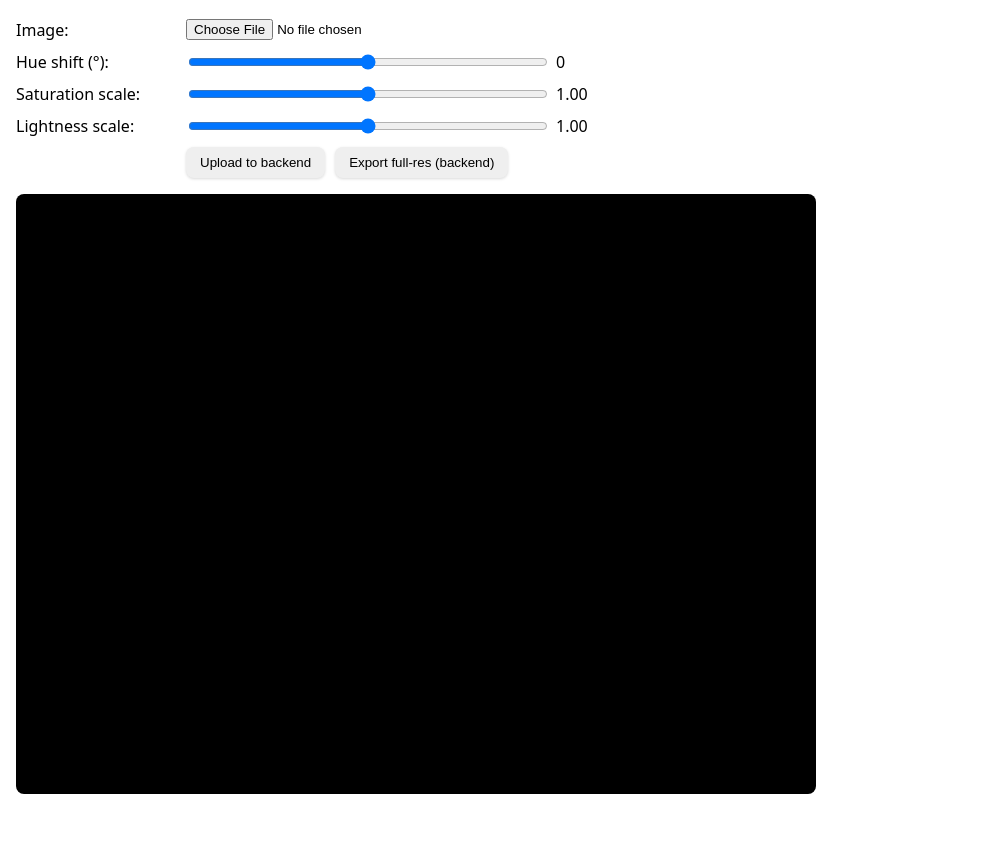
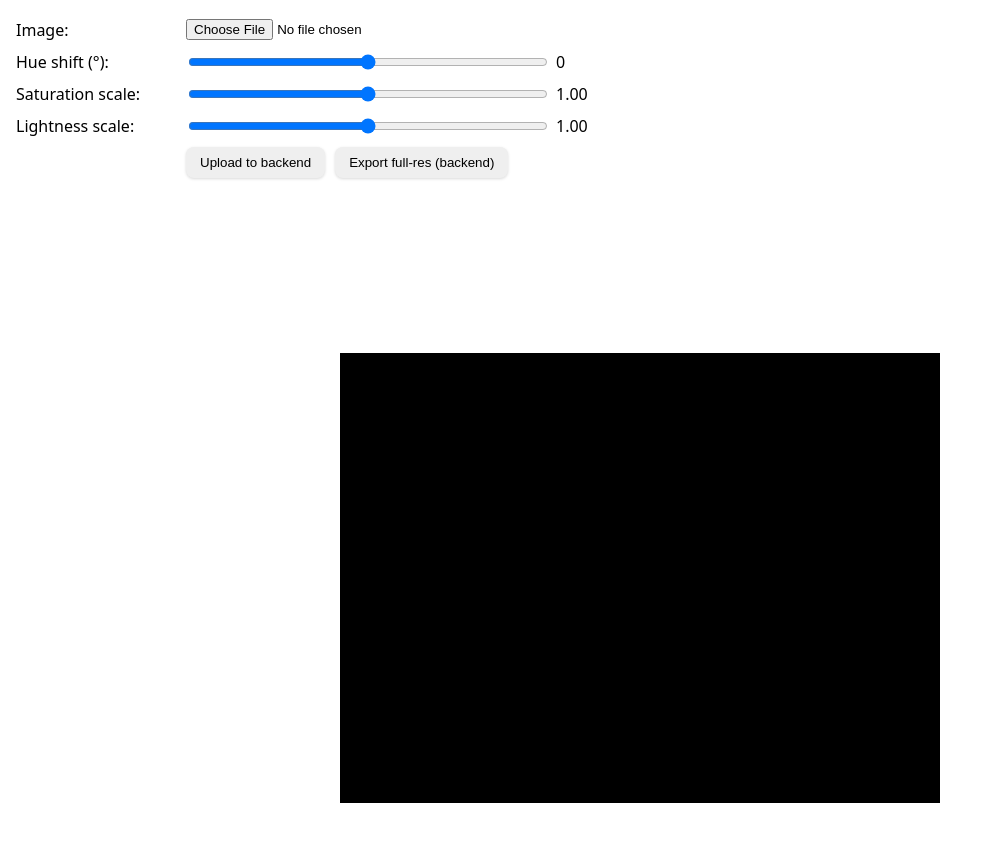
Before and after one commit to many-to-one/imedit, a plain HTML site: page frontend/index_gpu.html in a window 1280 px wide. Shown: the part 67-908 px from the top of the page, without its empty margins (0-987 px from the left). Before the commit the page ends 877 px from the top, so only its background shows below. Drawn offline with Linux system fonts and the light colour scheme.

Commit message:
scaled and centered the image in right position with css

```diff
--- a/frontend/index_gpu.html
+++ b/frontend/index_gpu.html
@@ -7,7 +7,26 @@
     body { font-family: system-ui, sans-serif; margin: 16px; }
     .controls { display: grid; gap: 10px; max-width: 600px; }
     .row { display: grid; grid-template-columns: 160px 1fr 60px; gap: 10px; align-items: center; }
-    canvas { display: block; max-width: 100%; margin-top: 16px; border-radius: 8px; }
+    /*canvas { display: block; max-width: 100%; margin-top: 16px; border-radius: 8px; }*/
+
+    #canvasWrapper {
+      display: flex;
+      justify-content: center;
+      align-items: start;
+      height: 100vh;
+      overflow: hidden;
+      transform: scaleX(-1) rotate(180deg);
+    }
+
+    canvas {
+      width: 75vh;
+      height: 100vh;
+      max-width: 900px;
+      max-height: 1200px;
+      object-fit: contain;
+      transform-origin: top center;
+    }
+
     button { padding: 8px 14px; border-radius: 8px; border: 0; box-shadow: 0 1px 3px rgba(0,0,0,.15); }
     input[type="range"] { width: 100%; }
   </style>
@@ -50,54 +69,45 @@
     </div>
   </div>
 
+  <!-- <canvas id="glcanvas" width="800" height="600"></canvas> -->
+
+  <div id="canvasWrapper" style="overflow: hidden;">
     <canvas id="glcanvas" width="800" height="600"></canvas>
+  </div>
+
+
 
   <script>
     // ---------- WebGL boilerplate ----------
     const canvas = document.getElementById('glcanvas');
-    const canvasWidth = 800;
-    const canvasHeight = 600;
+    // const canvasWidth = 800;
+    // const canvasHeight = 600;
 
 
-    // Load image and create thumbnail
+    // // Load image and create thumbnail
     let img = new Image();
       document.getElementById("fileInput").onchange = e => {
       img.src = URL.createObjectURL(e.target.files[0]);
     };
-    // createThumbnail(img, maxSize = 1024);
+
     img.onload = () => {
       imgWidth = img.width;
       imgHeight = img.height;
       initWebGL();
-    // createThumbnail()
     }
 
+    // Zoom & Pan
+    let zoom = 1;
 
-    // Zoom & Pan
     canvas.addEventListener("wheel", e => {
       e.preventDefault();
       zoom *= e.deltaY > 0 ? 0.9 : 1.1;
-    drawImage();
+      canvas.style.transform = `scale(${zoom})`;
     });
 
-    canvas.addEventListener("mousedown", e => {
-    isDragging = true;
-    lastX = e.clientX;
-    lastY = e.clientY;
-    });
-    canvas.addEventListener("mousemove", e => {
-    if (isDragging) {
-        offsetX += (e.clientX - lastX) / zoom;
-        offsetY += (e.clientY - lastY) / zoom;
-        lastX = e.clientX;
-        lastY = e.clientY;
-        drawImage();
-    }
-    });
-    canvas.addEventListener("mouseup", () => isDragging = false);
-    canvas.addEventListener("mouseleave", () => isDragging = false);
 
     const gl = canvas.getContext('webgl', { premultipliedAlpha: false, alpha: false });
+
     if (!gl) { alert('WebGL not supported'); }
 
     const vsSrc = `
```
Lines whose indentation alone changed are shown as unchanged.
